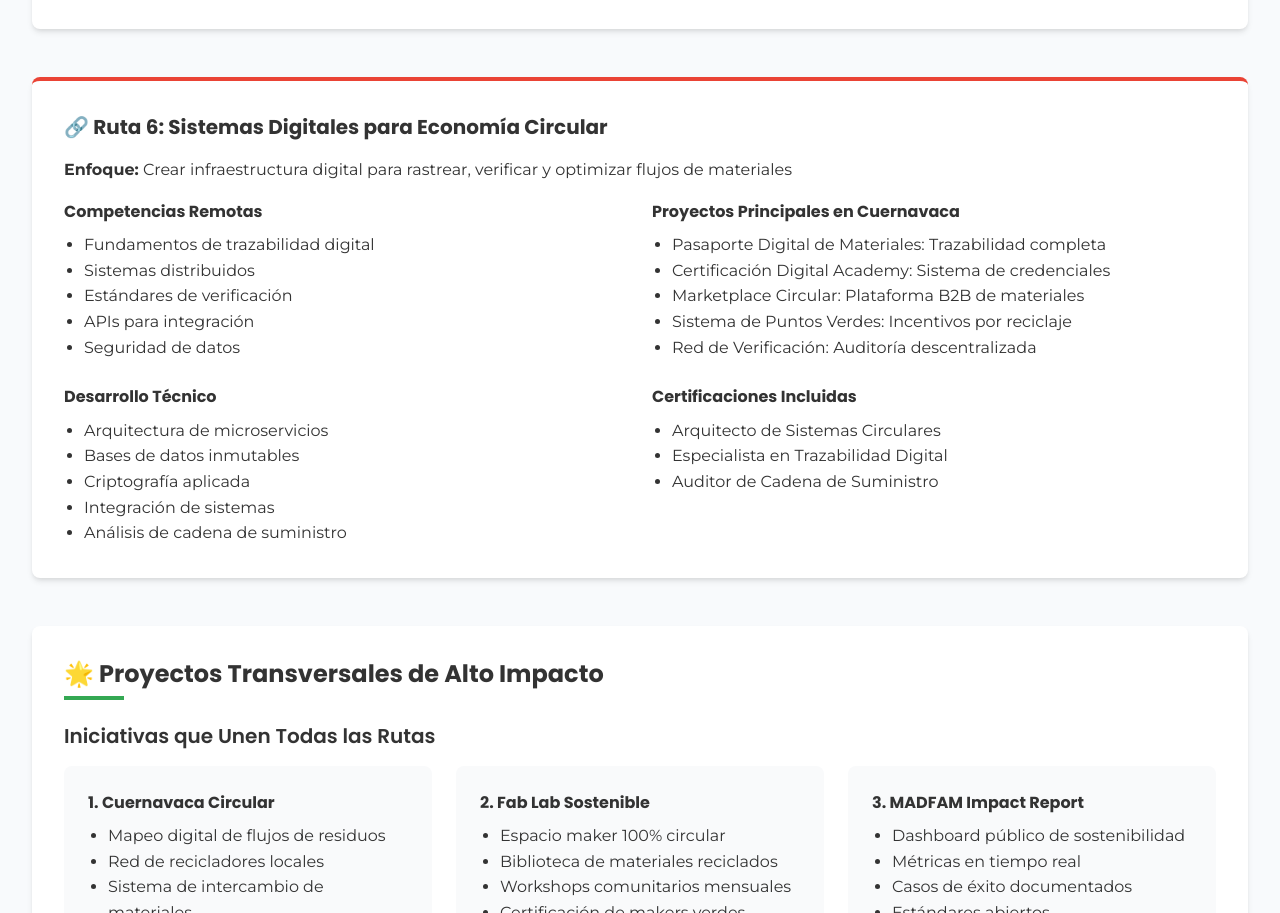
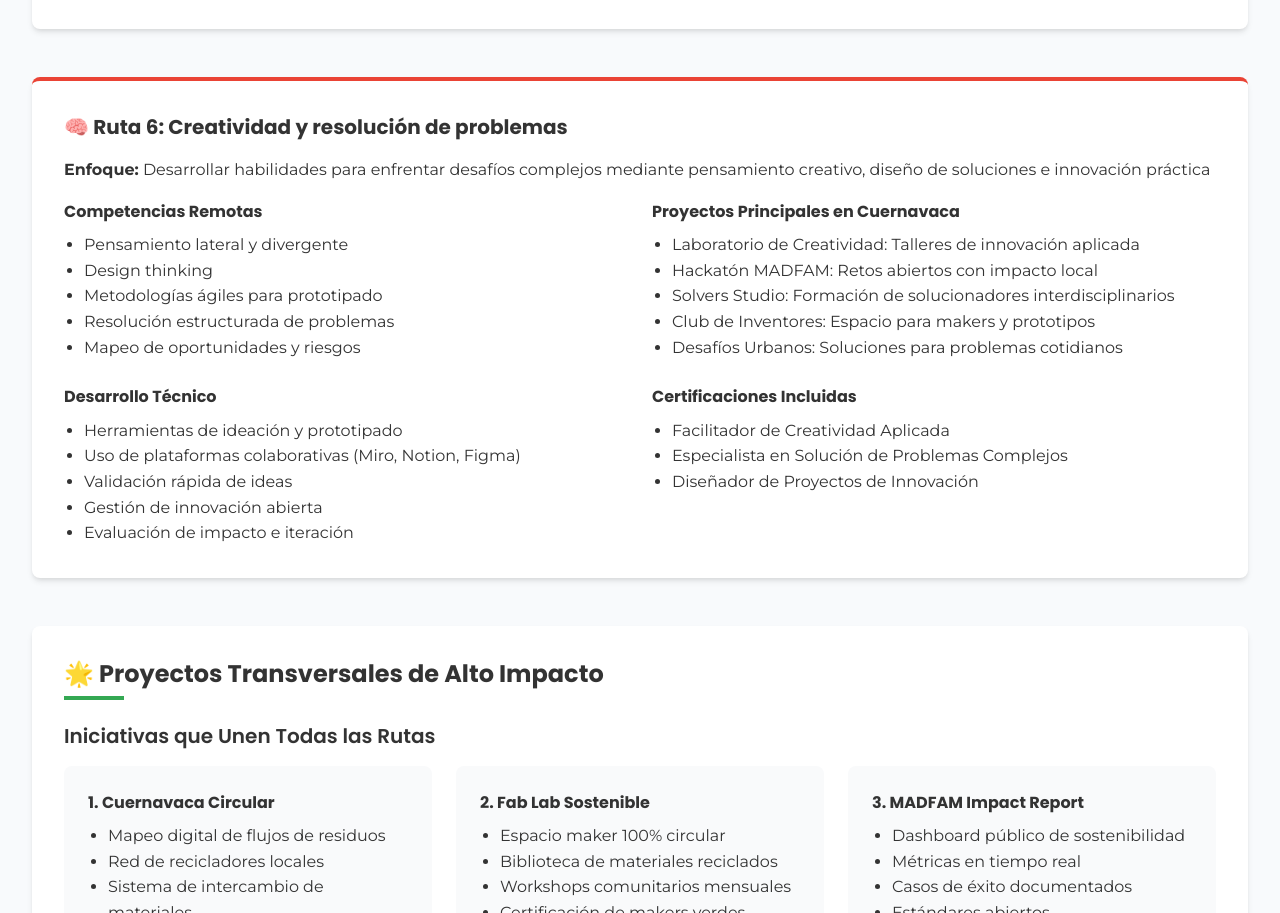
Before and after one commit to madfam-io/trainees, a plain HTML site: page index.html in a window 1280 px wide. Shown: the part 9345-10258 px from the top of the page. Drawn offline with nearby package versions, Linux system fonts and the light colour scheme.

Commit message:
Update Route 6 title in index.html

```diff
--- a/index.html
+++ b/index.html
@@ -1004,29 +1004,29 @@
 
             <!-- Route 6 -->
             <div class="bg-white rounded-lg shadow-md p-8 mb-12 route-card" style="border-color: #ea4335;">
-                <h4 class="text-xl font-bold mb-4">🔗 Ruta 6: Sistemas Digitales para Economía Circular</h4>
-                <p class="mb-4"><strong>Enfoque:</strong> Crear infraestructura digital para rastrear, verificar y optimizar flujos de materiales</p>
+                <h4 class="text-xl font-bold mb-4">🧠 Ruta 6: Creatividad y resolución de problemas</h4>
+                <p class="mb-4"><strong>Enfoque:</strong> Desarrollar habilidades para enfrentar desafíos complejos mediante pensamiento creativo, diseño de soluciones e innovación práctica</p>
 
                 <div class="grid md:grid-cols-2 gap-6 mb-6">
                     <div>
                         <h5 class="font-bold mb-2">Competencias Remotas</h5>
                         <ul class="list-disc pl-5">
-                            <li>Fundamentos de trazabilidad digital</li>
-                            <li>Sistemas distribuidos</li>
-                            <li>Estándares de verificación</li>
-                            <li>APIs para integración</li>
-                            <li>Seguridad de datos</li>
+                            <li>Pensamiento lateral y divergente</li>
+                            <li>Design thinking</li>
+                            <li>Metodologías ágiles para prototipado</li>
+                            <li>Resolución estructurada de problemas</li>
+                            <li>Mapeo de oportunidades y riesgos</li>
                         </ul>
                     </div>
 
                     <div>
                         <h5 class="font-bold mb-2">Proyectos Principales en Cuernavaca</h5>
                         <ul class="list-disc pl-5">
-                            <li>Pasaporte Digital de Materiales: Trazabilidad completa</li>
-                            <li>Certificación Digital Academy: Sistema de credenciales</li>
-                            <li>Marketplace Circular: Plataforma B2B de materiales</li>
-                            <li>Sistema de Puntos Verdes: Incentivos por reciclaje</li>
-                            <li>Red de Verificación: Auditoría descentralizada</li>
+                            <li>Laboratorio de Creatividad: Talleres de innovación aplicada</li>
+                            <li>Hackatón MADFAM: Retos abiertos con impacto local</li>
+                            <li>Solvers Studio: Formación de solucionadores interdisciplinarios</li>
+                            <li>Club de Inventores: Espacio para makers y prototipos</li>
+                            <li>Desafíos Urbanos: Soluciones para problemas cotidianos</li>
                         </ul>
                     </div>
                 </div>
@@ -1035,20 +1035,20 @@
                     <div>
                         <h5 class="font-bold mb-2">Desarrollo Técnico</h5>
                         <ul class="list-disc pl-5">
-                            <li>Arquitectura de microservicios</li>
-                            <li>Bases de datos inmutables</li>
-                            <li>Criptografía aplicada</li>
-                            <li>Integración de sistemas</li>
-                            <li>Análisis de cadena de suministro</li>
+                            <li>Herramientas de ideación y prototipado</li>
+                            <li>Uso de plataformas colaborativas (Miro, Notion, Figma)</li>
+                            <li>Validación rápida de ideas</li>
+                            <li>Gestión de innovación abierta</li>
+                            <li>Evaluación de impacto e iteración</li>
                         </ul>
                     </div>
 
                     <div>
                         <h5 class="font-bold mb-2">Certificaciones Incluidas</h5>
                         <ul class="list-disc pl-5">
-                            <li>Arquitecto de Sistemas Circulares</li>
-                            <li>Especialista en Trazabilidad Digital</li>
-                            <li>Auditor de Cadena de Suministro</li>
+                            <li>Facilitador de Creatividad Aplicada</li>
+                            <li>Especialista en Solución de Problemas Complejos</li>
+                            <li>Diseñador de Proyectos de Innovación</li>
                         </ul>
                     </div>
                 </div>
```
